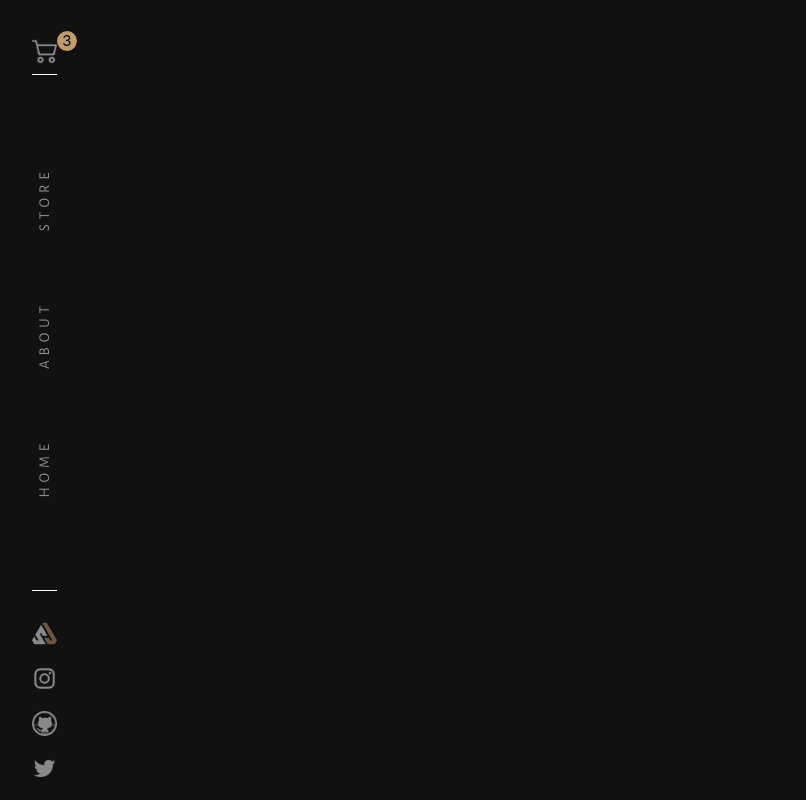
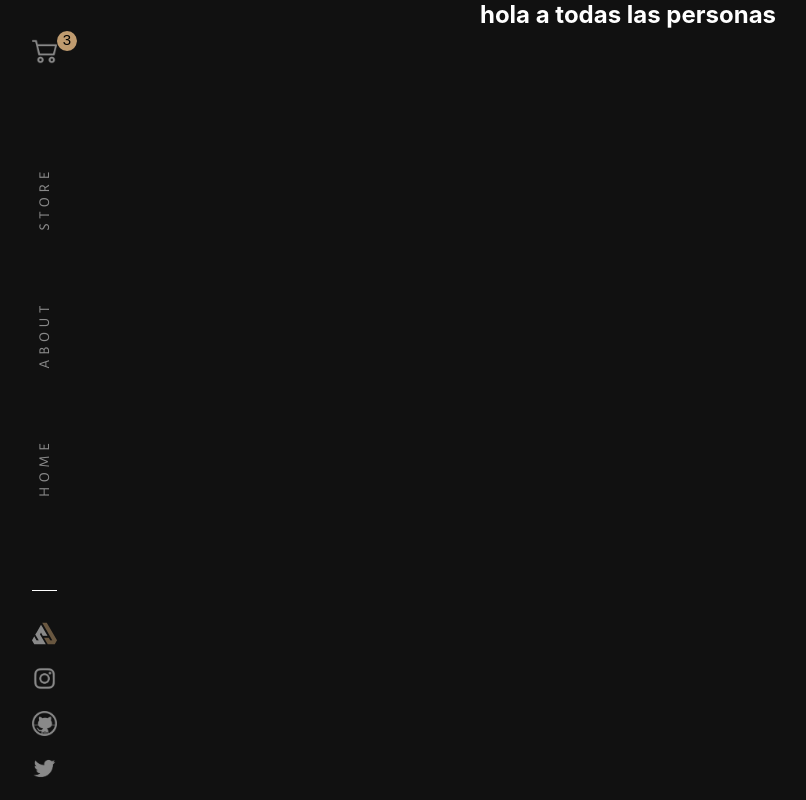
Before and after one commit to simonpine/simonpine-design, a React (Create React App) app: page / in a window 1280 px wide. Shown: the whole page, without its empty margins (76-882 px from the left). Built offline with nearby package versions, Linux system fonts and the light colour scheme; a web font is replaced by a local one.

Commit message:
Agruegue el componente itemList donde iran todos las cosas que venda

```diff
--- a/src/App.css
+++ b/src/App.css
@@ -1,4 +1,10 @@
 @import url("https://fonts.googleapis.com/css?family=Alegreya+Sans:400,700|Eczar:400,700");
+html{
+  background-color: #111111;
+}
+html::-webkit-scrollbar{
+  width: 5px;
+}
 * {
   margin: 0;
   padding: 0;
@@ -9,6 +15,7 @@
   background-color: #111111;
   min-height: 100vh;
   width: 100%;
+  height: auto;
 }
 .nav {
   height: 100px;
@@ -70,6 +77,8 @@ ul {
 .cart{
   padding-left: 10px;
   border-left: 1px solid #ffff;
+  border: none;
+  background: none;
 }
 .red{
   font-size: 15px;
@@ -82,4 +91,11 @@ ul {
   transform: rotate(90deg);
   position: absolute;
 }
+.productContainer{
+  position:absolute;
+  right: 0px;
+  width: 90vw;
+  min-height: 100vh;
+}
+
 /* font:bold calc( 60px + 90 * ( ( 100vw - 400px ) / 1200 ))/calc( 60px + 90 * ( ( 100vw - 400px ) / 1200 )) "Eczar",serif; */
--- a/src/App.js
+++ b/src/App.js
@@ -1,13 +1,16 @@
 import logo from './img/logo1.svg';
 import './App.css';
 import Nav from './components/nav';
+import ItemList from './components/itemList';
 
 const cartItems = ['one', 'two', 'tree']
+const greetinTest = 'hola a todas las personas'
 
 function App() {
   return (
     <div className="App">
       <Nav ite={cartItems.length} />
+      <ItemList greeting={greetinTest} />
     </div>
   );
 }
--- a/src/components/cart.js
+++ b/src/components/cart.js
@@ -1,10 +1,10 @@
 import cart from '../img/shopping-cart.png';
 function Cart ({ numItem }){
     return(
-        <span className='cart'>
+        <button className='cart'>
             <img src={cart} className='socialMedia'/>
             <span className='red'>{numItem}</span>
-        </span>
+        </button>
 
     )
 }
--- /dev/null
+++ b/src/components/itemList.js
@@ -0,0 +1,9 @@
+function ItemList({greeting}){
+    return(
+    <section className="productContainer">
+            <h1>{greeting}</h1>
+        </section>
+    )
+}
+
+export default ItemList;
```
